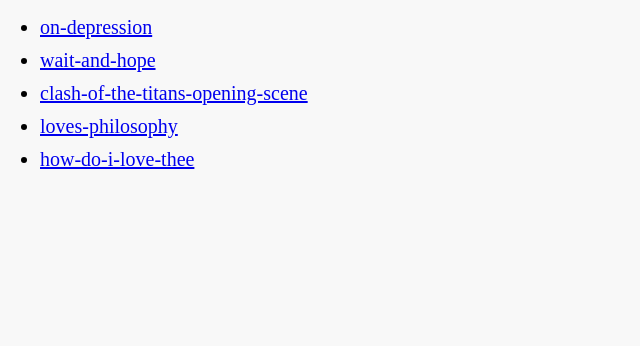
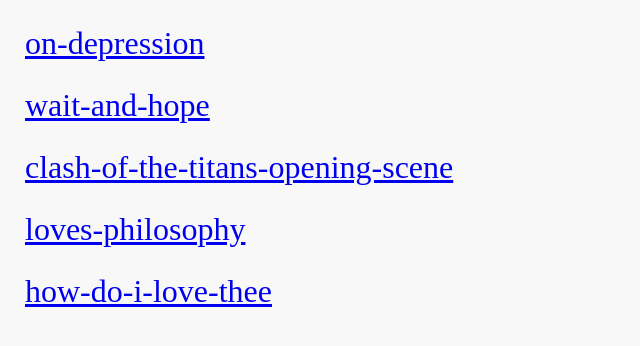
Before and after one commit to xiankui/learn-english, a website: page recite/index.html in a window 1280 px wide. Shown: the whole page, without its empty margins (0-640 px from the left). Drawn offline with Linux system fonts and the light colour scheme.

Commit message:
daily update

```diff
--- a/recite/index.html
+++ b/recite/index.html
@@ -9,10 +9,13 @@
       padding: 0;
       background-color: #f8f8f8;
     }
-
+    #content ul {
+      list-style: none;
+      padding-left: 25px;
+    }
     #content li {
-      font-size: 20px;
-      margin: 10px 0;
+      font-size: 32px;
+      margin: 25px 0;
     }
   </style>
 </head>
--- a/vocabulary-yang.json
+++ b/vocabulary-yang.json
@@ -155,5 +155,7 @@
   "unanimous": "adj.全体一致的",
   "synoynmous": "adj.同义的；等同于。。。的",
   "soar": "vi.高飞；急剧增加",
-  "fountain": "n.喷泉；源泉"
+  "fountain": "n.喷泉；源泉",
+  "artificial": "adj.人工的，人造的",
+  "divorce": "vt.离婚"
 }
```
Also changed, not shown: public/images-yang/artificial.png (added), public/images-yang/divorce.png (added).
